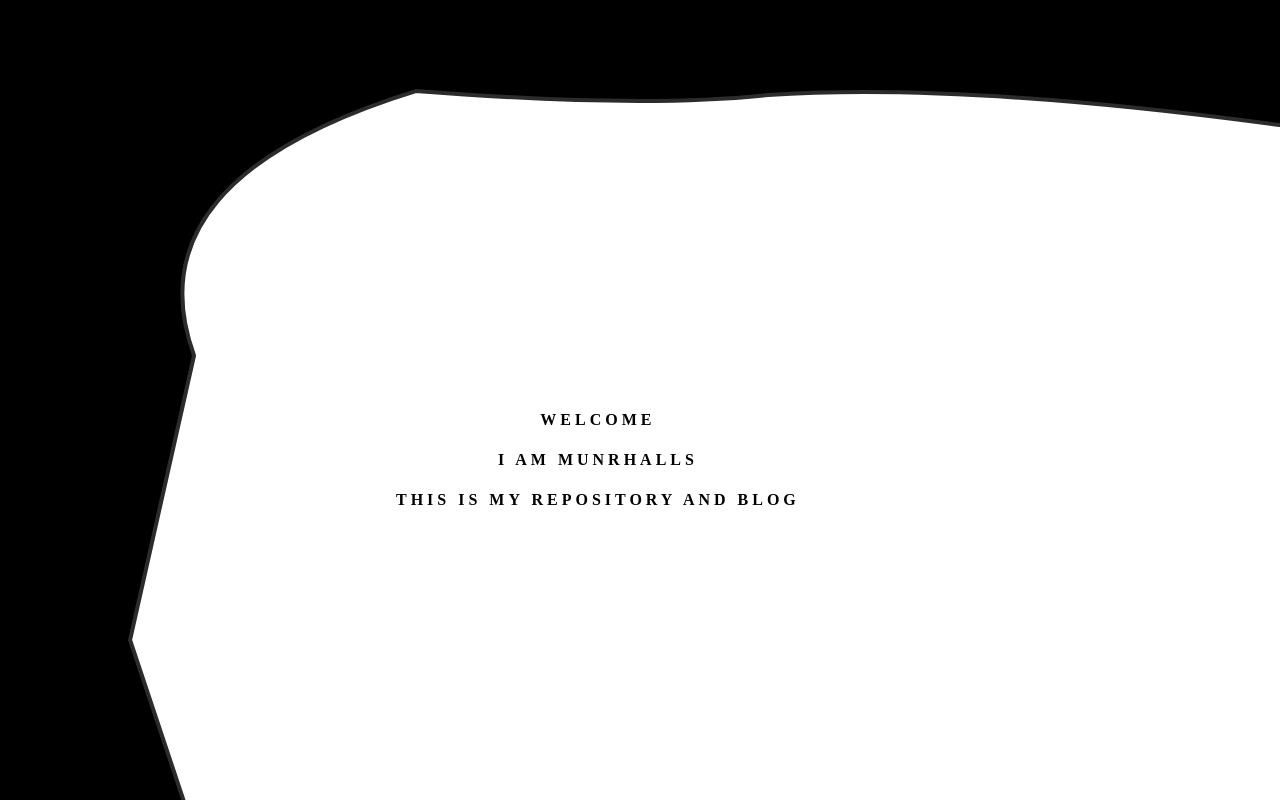
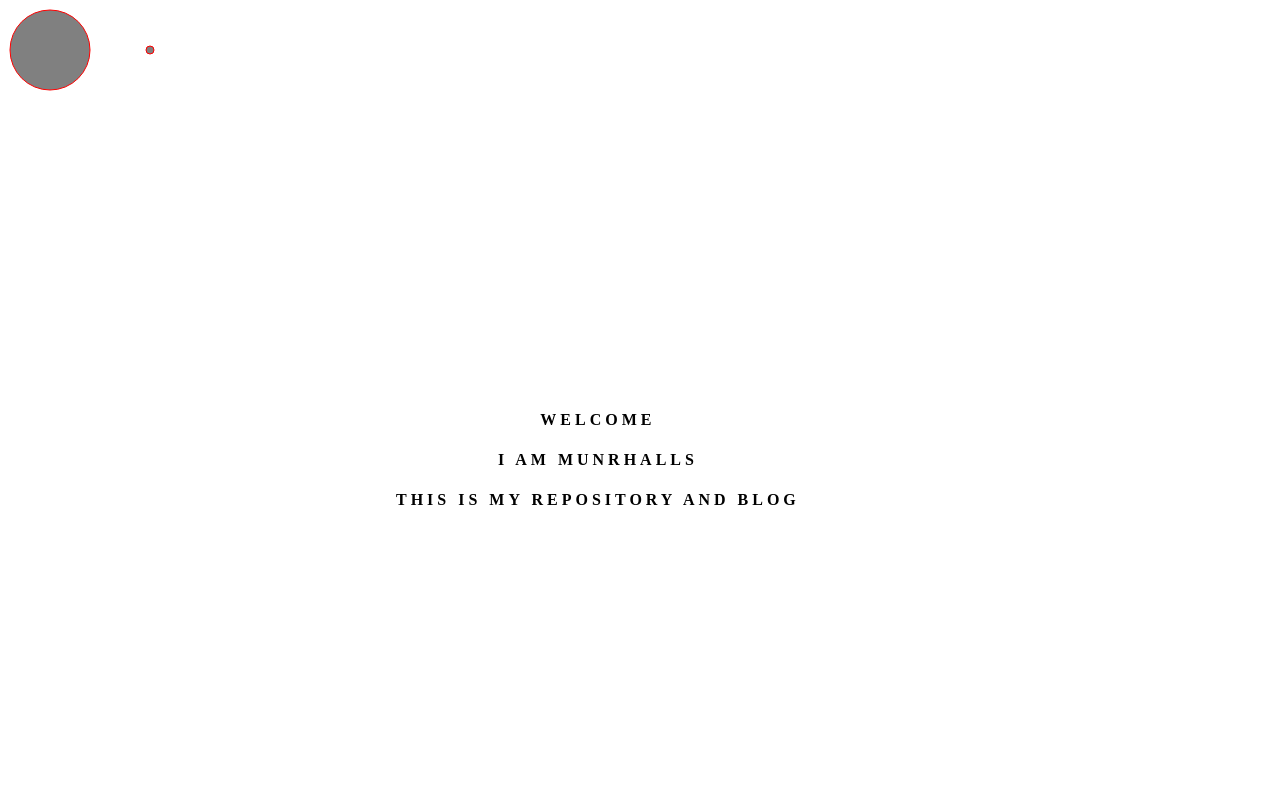
Before and after one commit to munrhalls/Carbyne-explorations, a React (Create React App) app: page / in a window 1280 px wide. Built offline with nearby package versions, Linux system fonts and the light colour scheme.

Commit message:
fixed circle

```diff
--- a/src/App.js
+++ b/src/App.js
@@ -25,13 +25,14 @@ function App() {
       }}
     >
       <ScannerLoader active={loading}>
+        <SVG.BGanimStarDots />
         <SVG.BGblanket />
         <SVG.BGCaveLine />
         <SVG.BGCaveLineFill />
         <SVG.BGCircle />
         <SVG.BGCaveSteps />
         <SVG.BGCaveDots />
-        <SVG.BGanimStarDots />
+
         <SVG.BGTitleLayerLine />
         <SVG.BGblanketOutline />
         <SVG.BGcontentContainer />
--- a/src/Stylers/SVG/SVG.js
+++ b/src/Stylers/SVG/SVG.js
@@ -213,7 +213,7 @@ export const SVG = {
           cy={`${height * 0.91}`}
           r="3"
           stroke="transparent"
-          strokeWidth="15"
+          strokeWidth={width * 0.01}
           fill="#fff"
         />
         <circle
@@ -363,29 +363,61 @@ export const SVG = {
 
     return (
       <svg
-        className="BGanimStarDots SVG"
-        version="1.1"
+        xmlns="http://www.w3.org/2000/svg"
+        stroke="red"
+        fill="grey"
+        className="SVG"
         height={height}
         width={width}
-        xmlns="http://www.w3.org/2000/svg"
-        xmlnsXlink="http://www.w3.org/1999/xlink"
       >
-        <path
-          fill="url(#IMG__STARS)"
-          d={`
-        M ${width * 0.15} ${height * 1}
+        <circle cx="50" cy="50" r="40" />
+        <circle cx="150" cy="50" r="4" />
 
-        L ${width * 0.15} ${height * 0.7}
-        L ${width * 0.25} ${height * 0.7}
-        L ${width * 0.25} ${height * 1}
-        L ${width * 0.15} ${height * 1}
+        <svg
+          x={width * 0.05}
+          y={height * 1}
+          width={width * 0.4}
+          height={height * 0.4}
+        >
+          <circle cx="50" cy="50" r="40">
+            <animateTransform
+              attributeName="transform"
+              attributeType="XML"
+              type="translate"
+              from="0"
+              to="50"
+              dur="10s"
+              repeatCount="indefinite"
+            />
+          </circle>
+        </svg>
+      </svg>
 
-        `}
-        />
-        <pattern id="IMG__STARS" width="100%" height="100%">
-          <image className="BGanimStarDots__path" href={IMG__STARS} />
-        </pattern>
-      </svg>
+      // <svg
+      //   className="BGanimStarDots SVG"
+      //   version="1.1"
+      //   height={height}
+      //   width={width}
+      //   xmlns="http://www.w3.org/2000/svg"
+      //   xmlnsXlink="http://www.w3.org/1999/xlink"
+      //   style={{ overflow: `visible` }}
+      // >
+      //   <path
+      //     fill="url(#IMG__STARS)"
+      //     d={`
+      //       M ${0} ${height * 1}
+
+      //       L ${width * 0.15} ${height * 0.7}
+      //       L ${width * 0.25} ${height * 0.7}
+      //       L ${width * 0.25} ${height * 1}
+      //       L ${width * 0.15} ${height * 1}
+
+      //       `}
+      //   />
+      //   <pattern id="IMG__STARS" width="100%" height="100%">
+      //     <image className="BGanimStarDots__path" href={IMG__STARS} />
+      //   </pattern>
+      // </svg>
     );
   },
   BGTitleLayerLine: function () {
```
